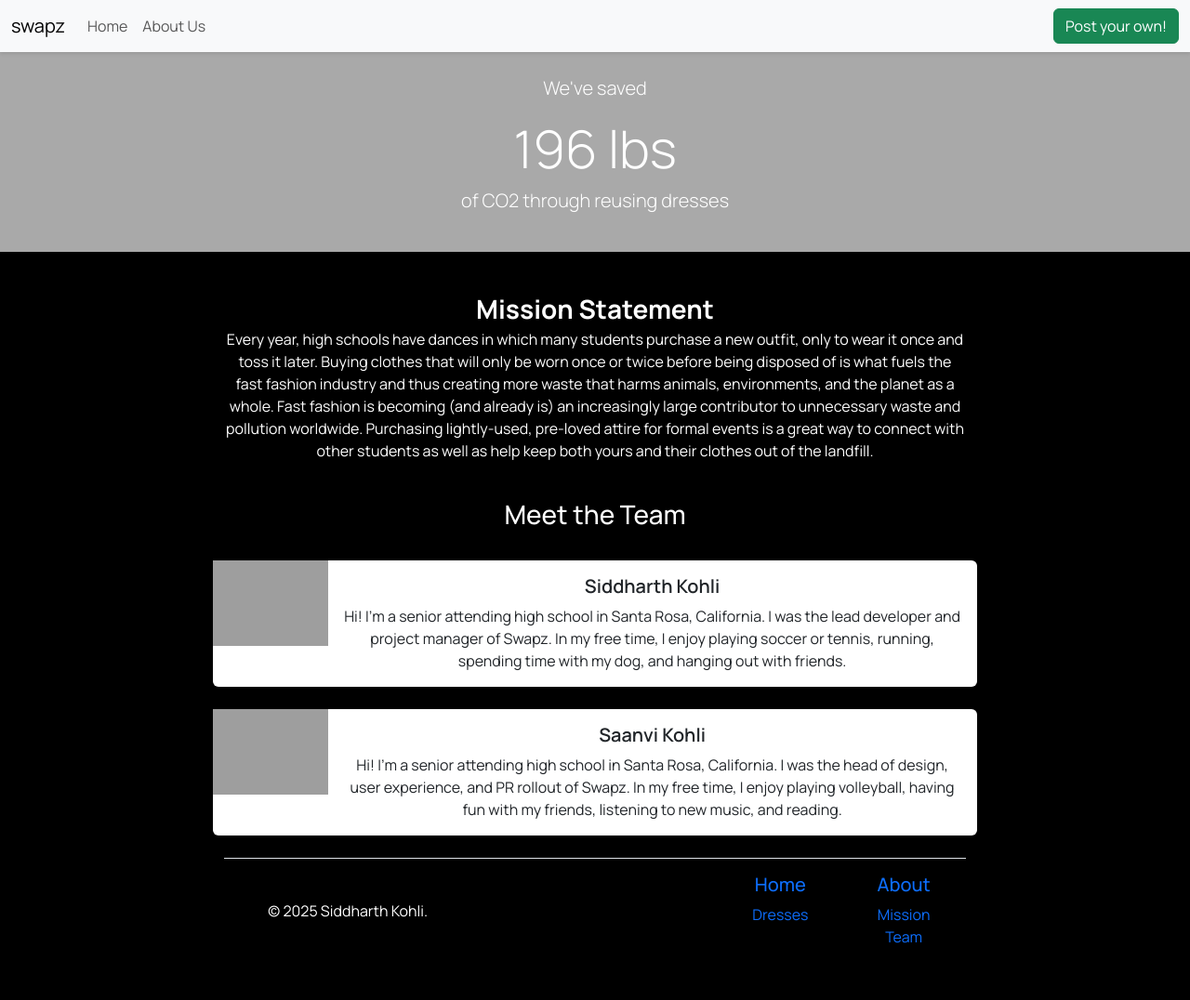
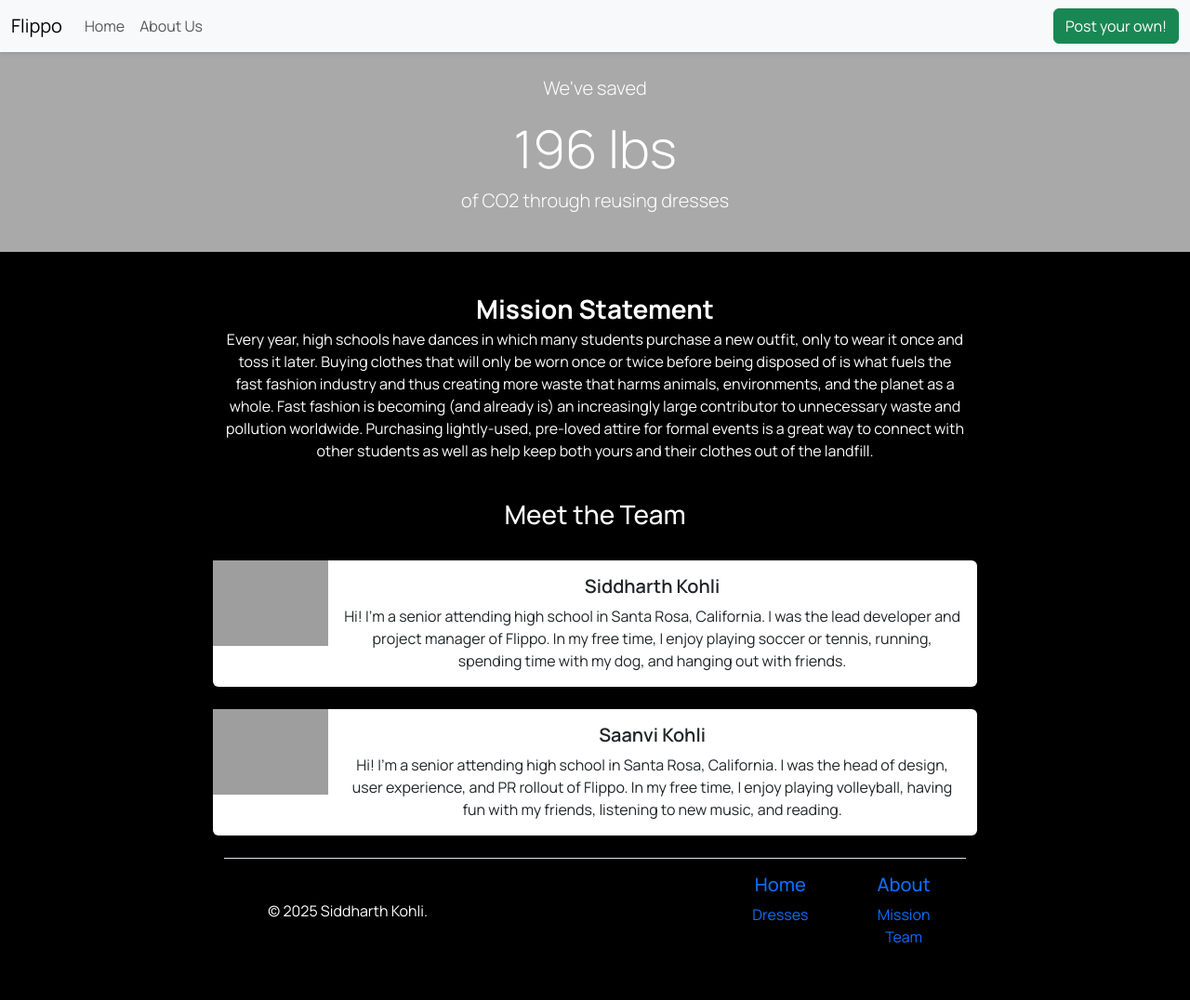
Before and after one commit to notskiing/CAC2024, a Flask app: page /about in a window 1280 px wide. Shown: the whole page at 93% size. Run offline with Flask 2, Linux system fonts and the light colour scheme; grey boxes are pictures that could not be loaded.

Commit message:
swapz to flippo

```diff
--- a/templates/about.html
+++ b/templates/about.html
@@ -4,7 +4,7 @@
 <head>
   <meta charset="utf-8">
   <meta name="viewport" content="width=device-width, initial-scale=1">
-  <title>swapz - About</title>
+  <title>Flippo - About</title>
   <link rel="preconnect" href="https://fonts.googleapis.com">
   <link rel="preconnect" href="https://fonts.gstatic.com" crossorigin>
   <link href="https://fonts.googleapis.com/css2?family=Manrope:wght@200..800&display=swap" rel="stylesheet">
@@ -86,7 +86,7 @@
             <img class="card-img-left about-image example-card-img-responsive" src="../static/sid_saan.png"/>
             <div class="card-body">
               <h4 class="card-title h5 h4-sm">Siddharth Kohli</h4>
-              <p class="card-text">Hi! I'm a senior attending high school in Santa Rosa, California. I was the lead developer and project manager of Swapz.
+              <p class="card-text">Hi! I'm a senior attending high school in Santa Rosa, California. I was the lead developer and project manager of Flippo.
                 In my free time, I enjoy playing soccer or tennis, running, spending time with my dog, and hanging out with friends.
               </p>
             </div>
@@ -96,7 +96,7 @@
             <img class="card-img-left about-image example-card-img-responsive" src="../static/sid_saan.png"/>
             <div class="card-body">
               <h4 class="card-title h5 h4-sm">Saanvi Kohli</h4>
-              <p class="card-text">Hi! I'm a senior attending high school in Santa Rosa, California. I was the head of design, user experience, and PR rollout of Swapz.
+              <p class="card-text">Hi! I'm a senior attending high school in Santa Rosa, California. I was the head of design, user experience, and PR rollout of Flippo.
                 In my free time, I enjoy playing volleyball, having fun with my friends, listening to new music, and reading.
               </p>
             </div>
--- a/templates/create.html
+++ b/templates/create.html
@@ -5,7 +5,7 @@
 <head>
     <meta charset="utf-8">
     <meta name="viewport" content="width=device-width, initial-scale=1">
-    <title>Create: swapz</title>
+    <title>Create: Flippo</title>
     <link rel="preconnect" href="https://fonts.googleapis.com">
     <link rel="preconnect" href="https://fonts.gstatic.com" crossorigin>
     <link href="https://fonts.googleapis.com/css2?family=IBM+Plex+Sans+JP&display=swap" rel="stylesheet">
--- a/templates/index.html
+++ b/templates/index.html
@@ -5,7 +5,7 @@
 <head>
     <meta charset="utf-8">
     <meta name="viewport" content="width=device-width, initial-scale=1">
-    <title>Home: swapz</title>
+    <title>Home: Flippo</title>
     <link rel="preconnect" href="https://fonts.googleapis.com">
     <link rel="preconnect" href="https://fonts.gstatic.com" crossorigin>
     <link href="https://fonts.googleapis.com/css2?family=Manrope:wght@200..800&display=swap" rel="stylesheet">
@@ -66,10 +66,10 @@
         <div>
             <img src="static/background_image_v3.gif" width="100%" height="100%" style="align-self: center !important;">
         </div>
-        <!-- <h5 style="color: white;">Swapz is a dress marketplace for Sonoma Academy students in Santa Rosa, California.</h5> -->
+        <!-- <h5 style="color: white;">Flippo is a dress marketplace for Sonoma Academy students in Santa Rosa, California.</h5> -->
         <!-- <h4 style="color: white;">SEE THE DRESSES</h4> -->
          <!-- still need to fix this in the future -->
-        <h6 style="color: white;">Swapz is only for Sonoma Academy students. Max $30.</h6>
+        <h6 style="color: white;">Flippo is only for Sonoma Academy students. Max $30.</h6>
         <div class="album py-5">
             <div class="container">
               <div class="row row-cols-1 row-cols-sm-2 row-cols-md-3 g-3">
--- a/templates/macros.html
+++ b/templates/macros.html
@@ -1,7 +1,7 @@
 {%macro navbar()%}
 <nav class="navbar navbar-expand-lg bg-body-tertiary" style="background-color: black; color: white;">
     <div class="container-fluid">
-        <a class="navbar-brand" href="/">swapz</a>
+        <a class="navbar-brand" href="/">Flippo</a>
         <button class="navbar-toggler" type="button" data-bs-toggle="collapse"
             data-bs-target="#navbarSupportedContent" aria-controls="navbarSupportedContent" aria-expanded="false"
             aria-label="Toggle navigation">
```
